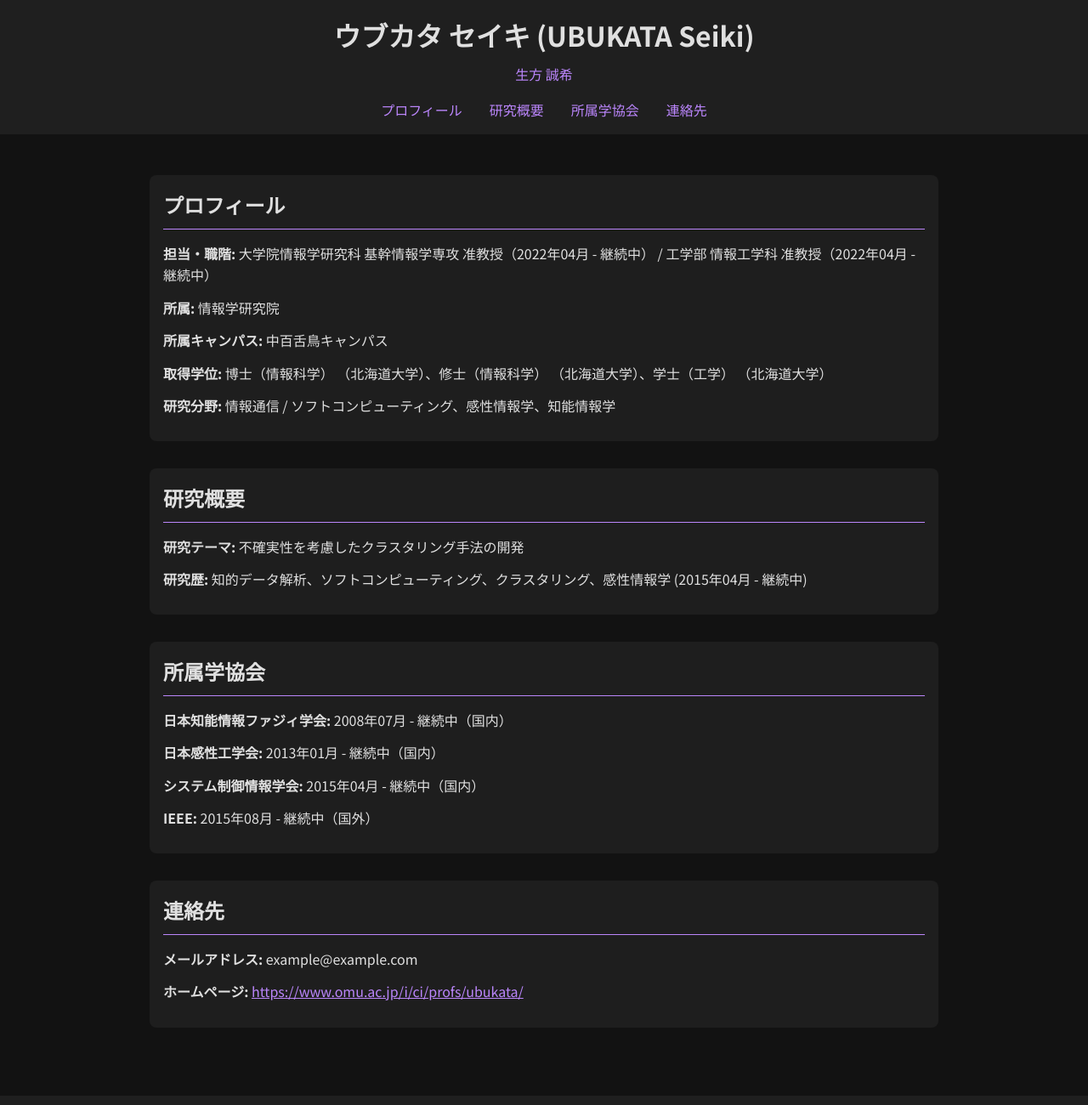
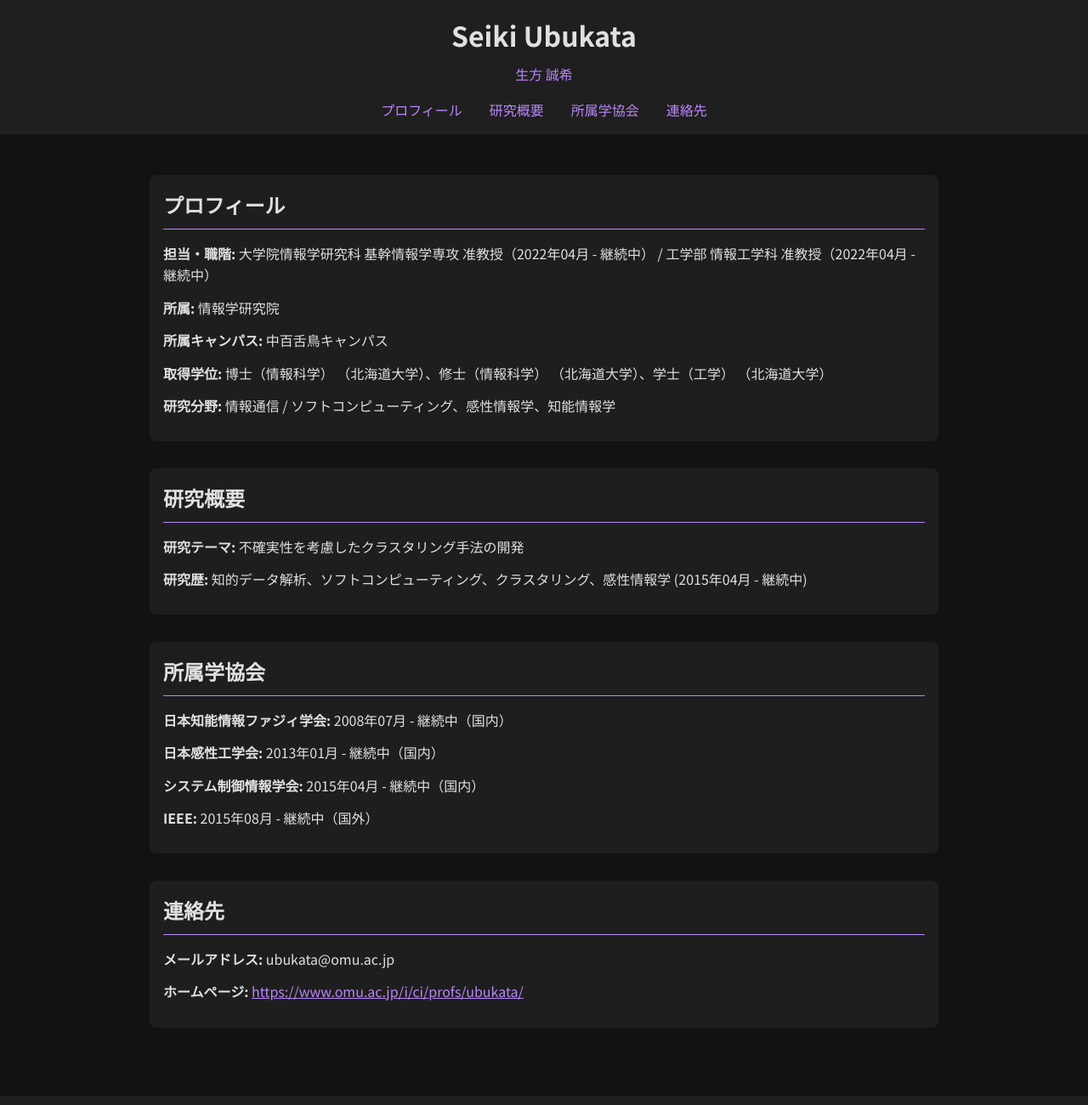
Before and after one commit to subukata/test, a plain HTML site: page index.html in a window 1280 px wide. Shown: the top 1300 px of the page at 85% size. Drawn offline with Linux system fonts and the light colour scheme.

Commit message:
Update index.html

```diff
--- a/index.html
+++ b/index.html
@@ -3,7 +3,7 @@
 <head>
   <meta charset="UTF-8">
   <meta name="viewport" content="width=device-width, initial-scale=1.0">
-  <title>UBUKATA Seiki - 研究者ページ</title>
+  <title>Seiki Ubukata</title>
   <!-- Google Fonts: Noto Sans JP -->
   <link rel="preconnect" href="https://fonts.googleapis.com">
   <link rel="preconnect" href="https://fonts.gstatic.com" crossorigin>
@@ -91,8 +91,8 @@
 </head>
 <body>
   <header>
-    <h1>ウブカタ セイキ (UBUKATA Seiki)</h1>
-    <p>生方 誠希</p>
+    <h1>Seiki Ubukata</h1>
+    <p>生方 誠希 </p>
     <nav>
       <ul>
         <li><a href="#profile">プロフィール</a></li>
@@ -132,7 +132,7 @@
     <!-- 連絡先 -->
     <section id="contact">
       <h2>連絡先</h2>
-      <div class="profile-item"><span>メールアドレス:</span> example@example.com</div>
+      <div class="profile-item"><span>メールアドレス:</span> ubukata@omu.ac.jp</div>
       <div class="profile-item"><span>ホームページ:</span> <a href="https://www.omu.ac.jp/i/ci/profs/ubukata/" target="_blank">https://www.omu.ac.jp/i/ci/profs/ubukata/</a></div>
     </section>
   </main>
```
